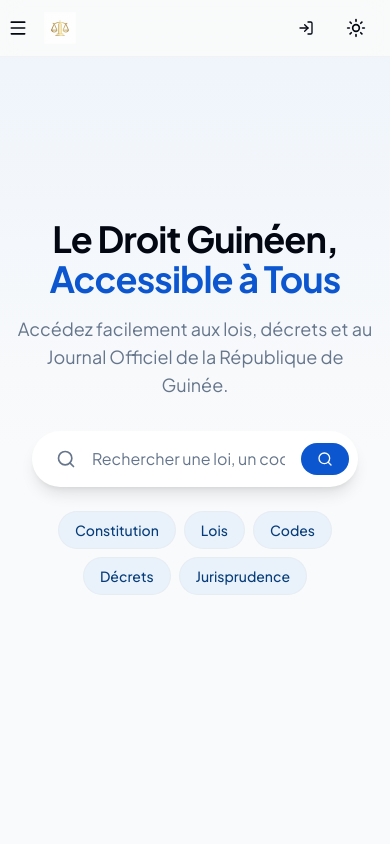
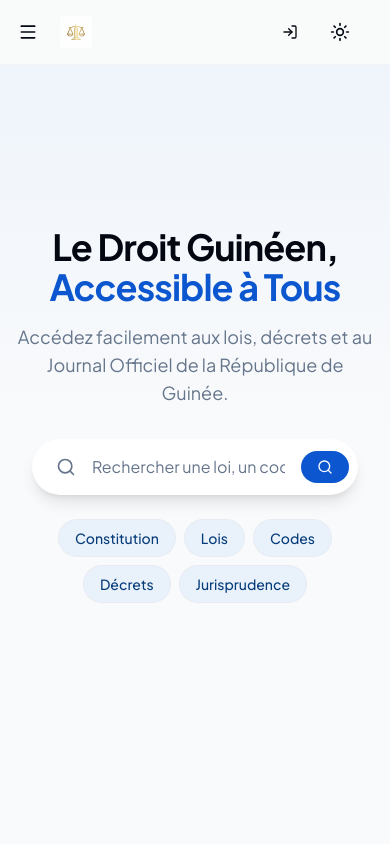
Before and after one commit to ALPHAJORDAN/droitguineen, a Next.js app in the folder frontend/: page / in a window 390 px wide. Shown: the top 844 px of the page. Built offline with nearby package versions, Linux system fonts and the light colour scheme; no server answers.

Commit message:
Improve header spacing to match Google apps style
- Increase header height from h-14 to h-16 for more breathing room
- Add explicit horizontal padding (px-4 md:px-6)
- Enlarge hamburger button touch target and adjust spacing

Co-Authored-By: Claude Opus 4.6 <noreply@anthropic.com>

```diff
--- a/frontend/components/ui/Header.tsx
+++ b/frontend/components/ui/Header.tsx
@@ -31,8 +31,8 @@ export function Header() {
 function HeaderSkeleton() {
     return (
         <header className="sticky top-0 z-50 w-full border-b border-border/40 bg-background/80 backdrop-blur-md supports-[backdrop-filter]:bg-background/60">
-            <div className="container flex h-14 items-center">
-                <div className="mr-2 p-2"><Menu className="h-5 w-5" /></div>
+            <div className="container flex h-16 items-center px-4 md:px-6">
+                <div className="mr-3 p-2.5 -ml-2"><Menu className="h-5 w-5" /></div>
                 <div className="flex items-center space-x-2 mr-6">
                     <div className="w-8 h-8 bg-muted rounded" />
                     <span className="font-semibold text-lg hidden sm:inline-block">Droitguinéen</span>
@@ -72,10 +72,10 @@ function HeaderContent() {
             <a href="#main-content" className="sr-only focus:not-sr-only focus:absolute focus:z-[60] focus:top-2 focus:left-2 focus:px-4 focus:py-2 focus:bg-primary focus:text-primary-foreground focus:rounded-md focus:text-sm">
                 Aller au contenu principal
             </a>
-            <div className="container flex h-14 items-center">
+            <div className="container flex h-16 items-center px-4 md:px-6">
                 <Sheet open={open} onOpenChange={setOpen}>
                     <SheetTrigger asChild>
-                        <button className="mr-2 p-2 hover:bg-accent rounded-full transition-colors">
+                        <button className="mr-3 p-2.5 -ml-2 hover:bg-accent rounded-full transition-colors">
                             <Menu className="h-5 w-5" />
                             <span className="sr-only">Menu</span>
                         </button>
```
